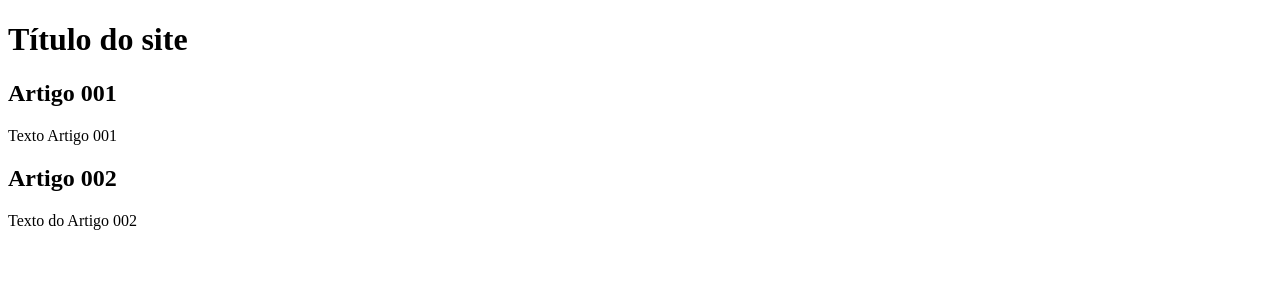
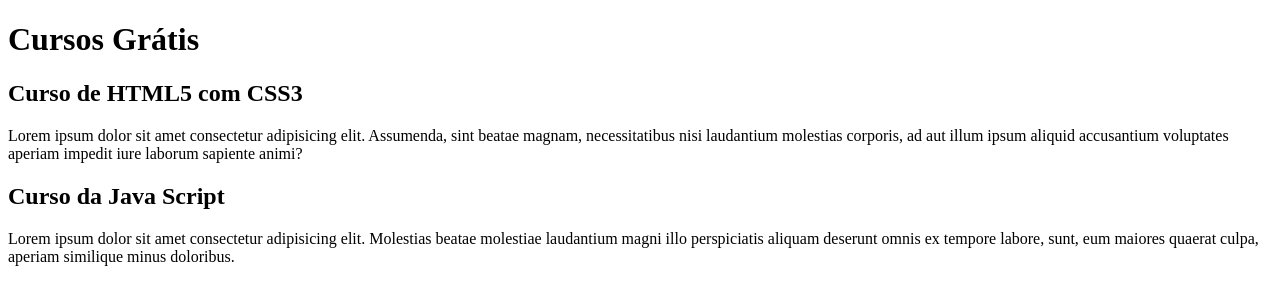
Before and after one commit to MACHADOLRP/projeto-site, a plain HTML site: page index.html in a window 1280 px wide. Drawn offline with Linux system fonts and the light colour scheme.

Commit message:
comecei a escrever conteúdo

```diff
--- a/index.html
+++ b/index.html
@@ -9,15 +9,15 @@
 <body>
     <main>
         <header>
-            <h1>Título do site</h1>
+            <h1>Cursos Grátis</h1>
         </header>
         <article>
-            <h2>Artigo 001</h2>
-            <p>Texto Artigo 001</p>
+            <h2>Curso de HTML5 com CSS3</h2>
+            <p>Lorem ipsum dolor sit amet consectetur adipisicing elit. Assumenda, sint beatae magnam, necessitatibus nisi laudantium molestias corporis, ad aut illum ipsum aliquid accusantium voluptates aperiam impedit iure laborum sapiente animi?</p>
         </article>
         <article>
-        <h2>Artigo 002</h2>
-        <p>Texto do Artigo 002</p>
+        <h2>Curso da Java Script</h2>
+        <p>Lorem ipsum dolor sit amet consectetur adipisicing elit. Molestias beatae molestiae laudantium magni illo perspiciatis aliquam deserunt omnis ex tempore labore, sunt, eum maiores quaerat culpa, aperiam similique minus doloribus.</p>
         <article>
     </main>
 </body>
```
